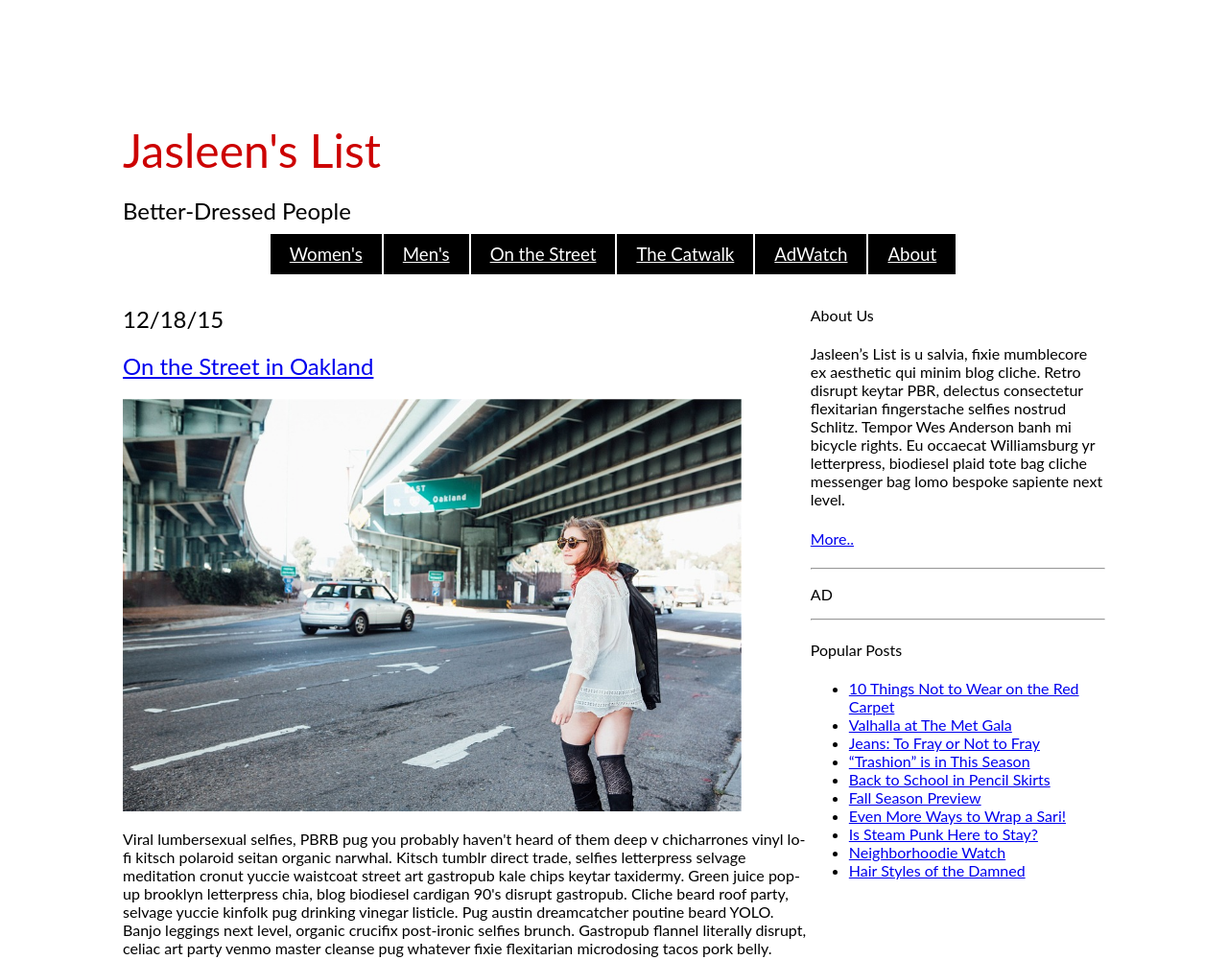
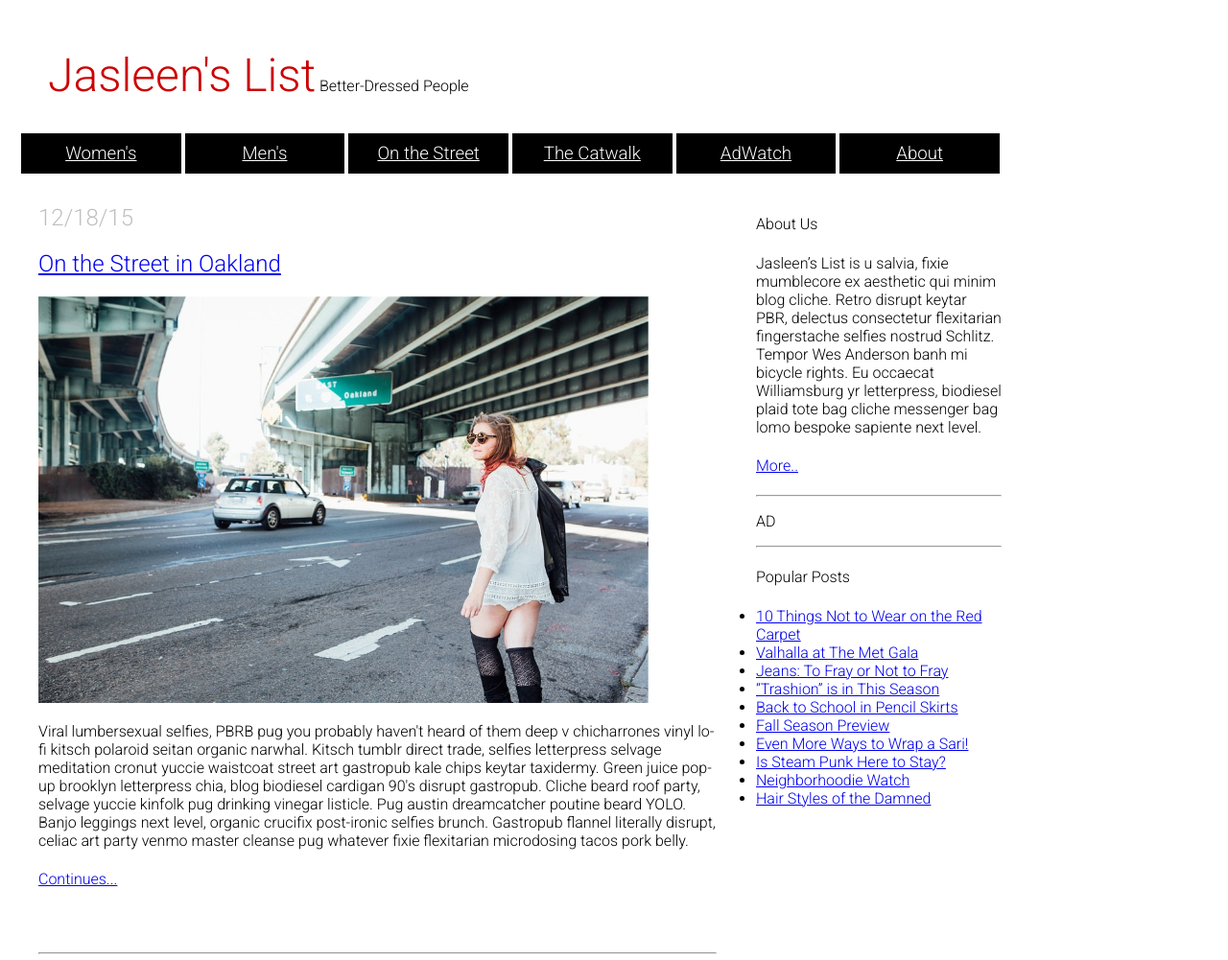
Before and after one commit to Jbhardwaj21/fewd-39, a plain HTML site: page homework2/fblog.html in a window 1280 px wide. Shown: the top 1001 px of the page at 96% size. Drawn offline with nearby package versions, Linux system fonts and the light colour scheme.

Commit message:
added google fonts

```diff
--- /dev/null
+++ b/fewd39practice.css
@@ -0,0 +1,3 @@
+body {
+  font-family: 'Bad Script', cursive;
+}
--- a/homework2/fblog.html
+++ b/homework2/fblog.html
@@ -3,14 +3,16 @@
   <head>
     <meta charset="utf-8">
     <title>Jasleen's List</title>
+    <link href='https://fonts.googleapis.com/css?family=Roboto:300' rel='stylesheet' type='text/css'>
     <link rel="stylesheet" href="animate.css"/>
     <link rel="stylesheet" type="text/css" href="flbog.css">
   </head>
-
   <body>
     <header>
-      <h1> Jasleen's List </h1>
-      <h2>Better-Dressed People</h2>
+      <div class="test">
+        <h1>Jasleen's List</h1>
+        <span class="">Better-Dressed People</span>
+      </div>
       <nav>
         <ul>
           <li><a href="#">Women's</a></li>
@@ -26,7 +28,7 @@
 
     <div class="left">
       <article>
-        <h2>12/18/15</h2>
+        <h2 class="dates">12/18/15</h2>
         <h2><a href="#">On the Street in Oakland</a></h2>
         <img src="fblog_image1.jpg" width="90%" alt="Oakland Fashion"/>
         <p> Viral lumbersexual selfies, PBRB pug you probably haven't heard of them deep v chicharrones vinyl lo-fi kitsch polaroid seitan organic narwhal. Kitsch tumblr direct trade, selfies letterpress selvage meditation cronut yuccie waistcoat street art gastropub kale chips keytar taxidermy. Green juice pop-up brooklyn letterpress chia, blog biodiesel cardigan 90's disrupt gastropub. Cliche beard roof party, selvage yuccie kinfolk pug drinking vinegar listicle. Pug austin dreamcatcher poutine beard YOLO. Banjo leggings next level, organic crucifix post-ironic selfies brunch. Gastropub flannel literally disrupt, celiac art party venmo master cleanse pug whatever fixie flexitarian microdosing tacos pork belly.
@@ -36,7 +38,7 @@
                 <br>
                 <br>
                 <hr>
-        <h2>12/15/15</h2>
+        <h2 class="dates">12/15/15</h2>
         <h2><a href="#">Vintage in Vogue</a></h2>
         <img src="fblog_image2.jpg" width="90%" alt="Oakland Fashion 2"/>
         <p>Viral lumbersexual selfies, PBRB pug you probably haven't heard of them deep v chicharrones vinyl lo-fi kitsch polaroid seitan organic narwhal. Kitsch tumblr direct trade, selfies letterpress selvage meditation cronut yuccie waistcoat street art gastropub kale chips keytar taxidermy. Green juice pop-up brooklyn letterpress chia, blog biodiesel cardigan 90's disrupt gastropub. Cliche beard roof party, selvage yuccie kinfolk pug drinking vinegar listicle. Pug austin dreamcatcher poutine beard YOLO. Banjo leggings next level, organic crucifix post-ironic selfies brunch. Gastropub flannel literally disrupt, celiac art party venmo master cleanse pug whatever fixie flexitarian microdosing tacos pork belly.
--- a/homework2/flbog.css
+++ b/homework2/flbog.css
@@ -1,18 +1,18 @@
 body {
-	font-family: Lato, "Trebuchet MS", Arial, Helvetica, sans-serif;
-	padding: 10%;
-	width: 80%;
+	font-family: 'Roboto', sans-serif;
 	max-width: 1024px;
-  margin-top: 0px;
-	margin-right: auto;
-	margin-bottom: 0px;
-	margin-left: auto;
+  margin: 20px;
 }
 
 h1 {
 	font-size: 36pt;
 	color: #C00;
 	display: inline;
+}
+
+.test {
+	disply: inline;
+	padding: 30px;
 }
 
 h1, h2, h3, h4, h5, h6 {
@@ -23,33 +23,50 @@ nav {
   text-align: center;
 }
 
+ul {
+	padding-left: 0;
+}
 nav ul {
   margin: 0;
-  padding: 0;
-  display: inline-block;
   list-style: none;
 }
 
 nav li {
   float: left;
+	width: 16.666%;
+	margin: 0;
+	padding:0;
 }
 
 header nav a{
 	color: #fff;
 	font-size: 14pt;
 	background-color: #000000;
-	margin: 0 2px 2px 0;
+	margin: 2px 2px 2px 2px;
 	padding: 10px 20px;
+	display: block;
+	text-align: center;
 }
 
 .left {
   float: left;
-  width: 70%;
+  width: 69%;
+	padding-left: 10px;
+	padding-right: 10px;
+	padding-top: 10px;
+	padding-bottom: 10px;
+	margin-left: 10px;
+	margin-right: 10px;
 }
 
 .right {
   float: right;
-  width: 30%;
+  width: 25%;
+	padding-top: 20px;
+}
+
+.dates {
+	color: #C0C0C0
 }
 
 footer {
```
Also changed, not shown: fewd39practice.html (+4 -1 lines).
